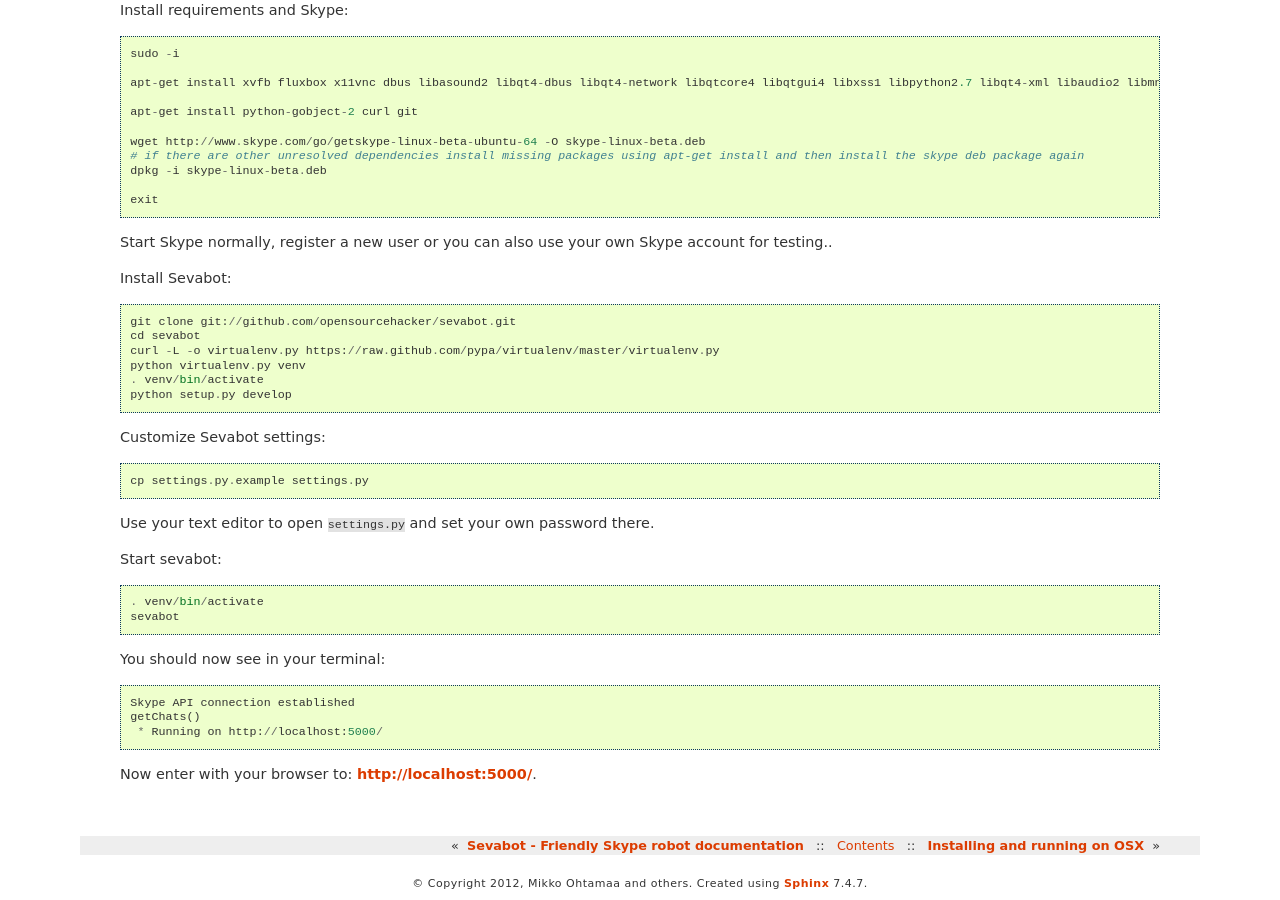
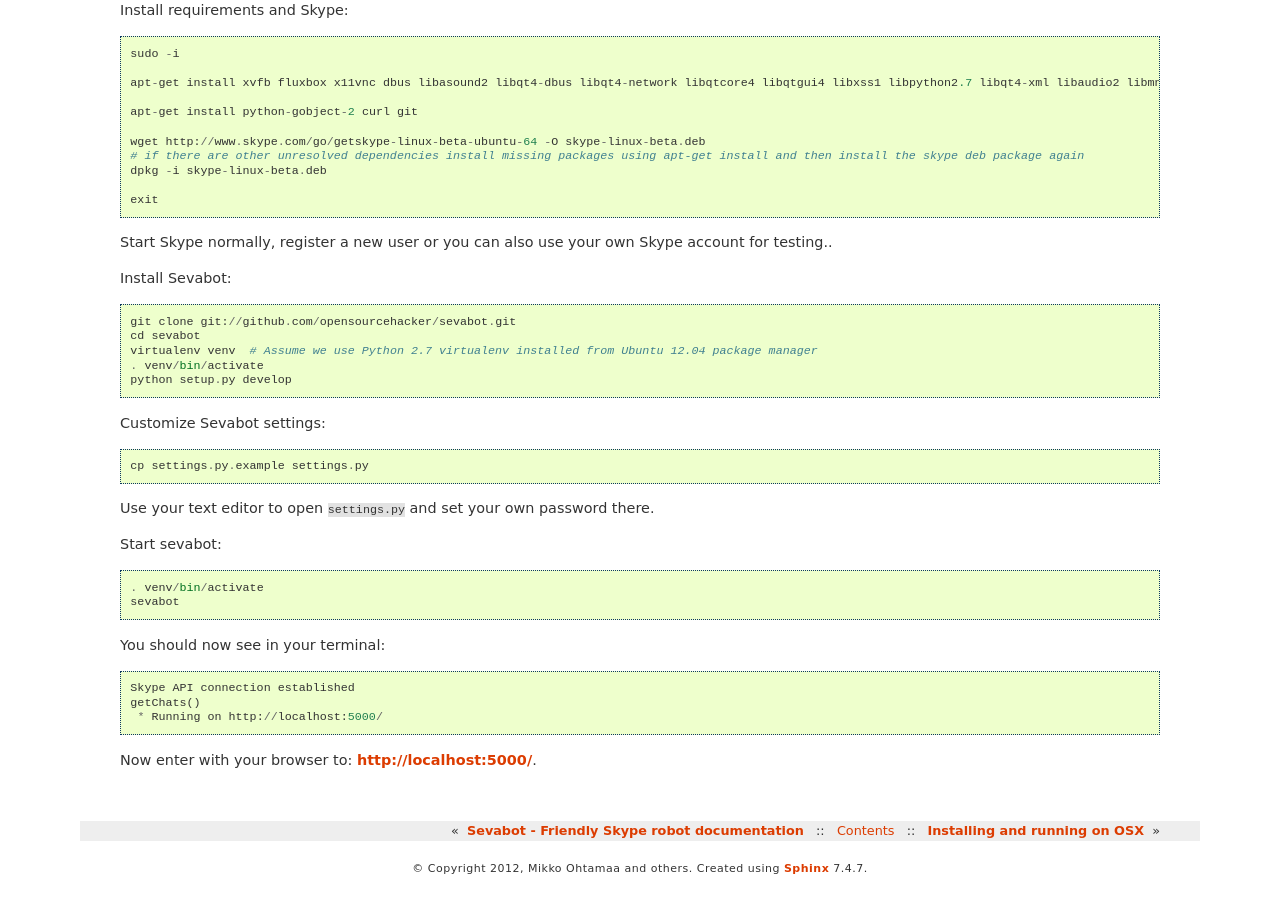
Before and after one commit to opensourcehacker/sevabot, a Sphinx documentation site: the page built from docs/source/ubuntu.rst, in a window 1280 px wide and 900 px high, scrolled down 7551 px. Built offline with Sphinx 7.4.7, drawn with Linux system fonts in a browser that asks for light colours.

Commit message:
Use system python-virtualenv

```diff
--- a/docs/source/ubuntu.rst
+++ b/docs/source/ubuntu.rst
@@ -316,8 +316,7 @@
 
     git clone git://github.com/opensourcehacker/sevabot.git
     cd sevabot
-    curl -L -o virtualenv.py https://raw.github.com/pypa/virtualenv/master/virtualenv.py
-    python virtualenv.py venv
+    virtualenv venv  # Assume we use Python 2.7 virtualenv installed from Ubuntu 12.04 package manager
     . venv/bin/activate
     python setup.py develop
 
```
Also changed, not shown: other parts of docs/source/ubuntu.rst (+1 -1 lines).
